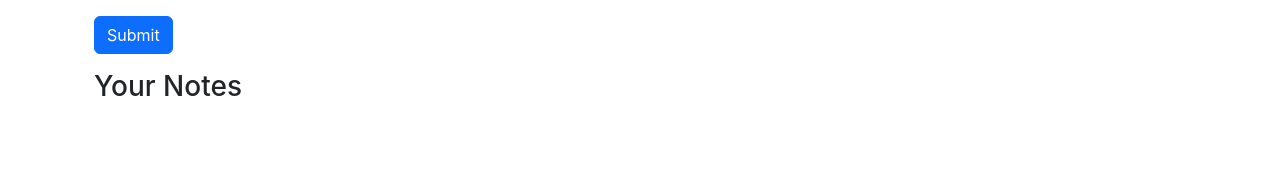
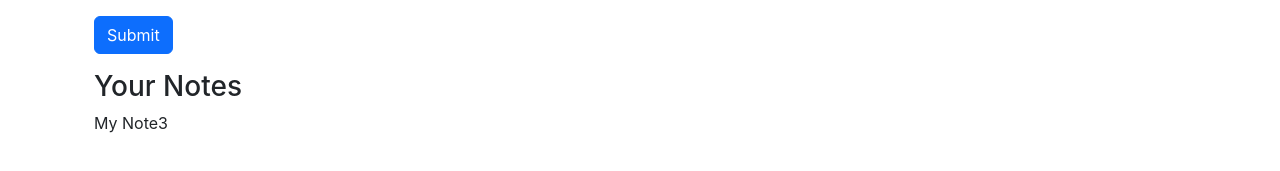
Before and after one commit to Rudraksh-Popli/iNotebook-frontend, a React (Create React App) app: page / in a window 1280 px wide. Shown: the part 343-514 px from the top of the page. Built offline with nearby package versions, Linux system fonts and the light colour scheme.

Commit message:
Fetched Notes from Context

```diff
--- a/src/components/Home.js
+++ b/src/components/Home.js
@@ -1,6 +1,9 @@
-import React from 'react';
+import React, { useContext } from 'react';
+import noteContext from '../contexts/notes/noteContext';
 
 const Home = () => {
+    const context = useContext(noteContext);
+    const { notes, setNotes } = context;
     return (
         <>
             <div className="container my-3">
@@ -24,6 +27,9 @@
             </div>
             <div className="container my-3">
                 <h3>Your Notes</h3>
+                {notes.map((note) => {
+                    return note.title;
+                })}
             </div>
         </>
     )
--- a/src/contexts/notes/NoteState.js
+++ b/src/contexts/notes/NoteState.js
@@ -1,9 +1,21 @@
-// import { useState } from 'react';
+import { useState } from 'react';
 import NoteContext from './noteContext';
 
 const NoteState = (props) => {
+    const notesIntitial = [
+        {
+            "_id": "6a3a70ce4e7599ca70c1fe94",
+            "user": "6a3a5f1c0ae3ad5110d98c48",
+            "title": "My Note3",
+            "description": "this is my third note yipeee",
+            "tag": "Personal",
+            "date": "2026-06-23T11:41:02.968Z",
+            "__v": 0
+        }
+    ];
+    const [notes, setNotes] = useState(notesIntitial);
     return (
-        <NoteContext.Provider value={{}}>
+        <NoteContext.Provider value={{ notes, setNotes }}>
             {props.children}
         </NoteContext.Provider>
     )
```
